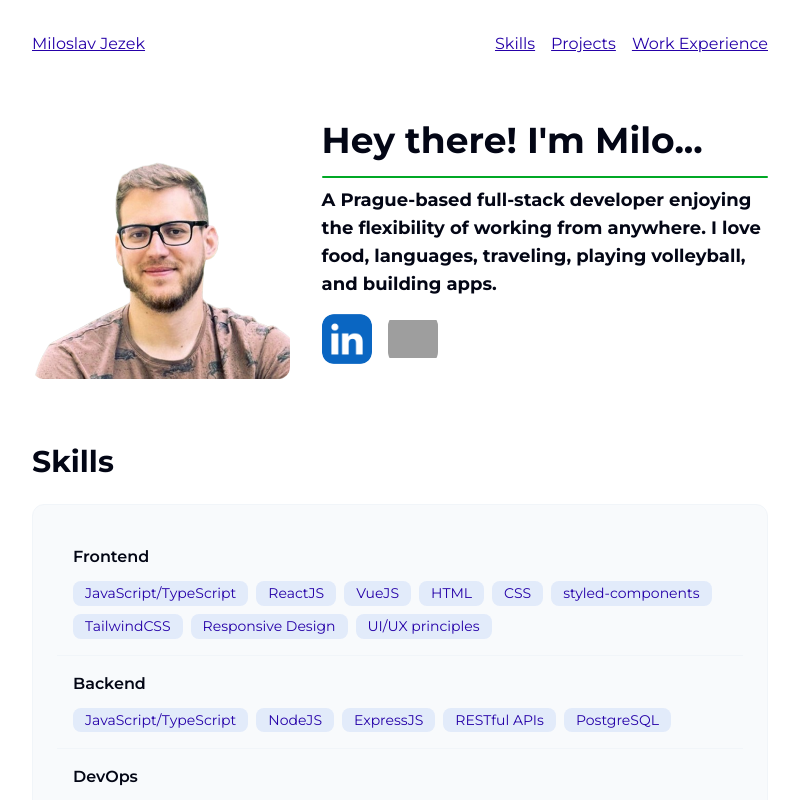
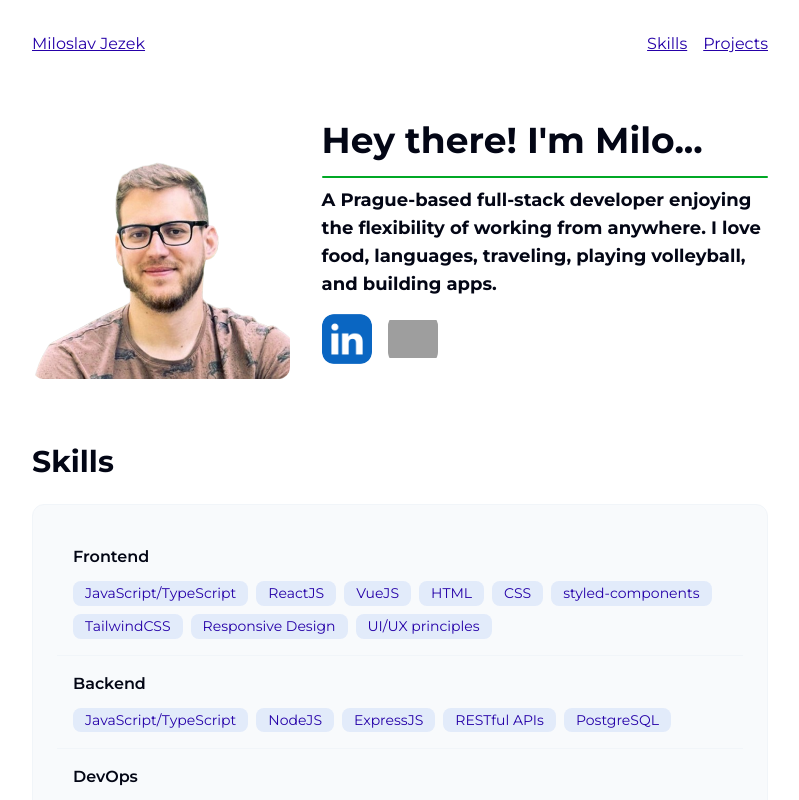
Before and after one commit to milojezek/portfolio, a Vue app: page / in a window 1280 px wide. Shown: the top 800 px of the page, without its empty margins (240-1039 px from the left). Built offline with nearby package versions, Linux system fonts and the light colour scheme; grey boxes are pictures that could not be loaded.

Commit message:
Remove work experience link from header

```diff
--- a/src/components/header/HeaderComponent.vue
+++ b/src/components/header/HeaderComponent.vue
@@ -4,7 +4,6 @@
     <nav>
       <a href="#skills-section">Skills</a>
       <a href="#projects-section">Projects</a>
-      <a href="#experience-section">Work Experience</a>
     </nav>
   </header>
 </template>
```
